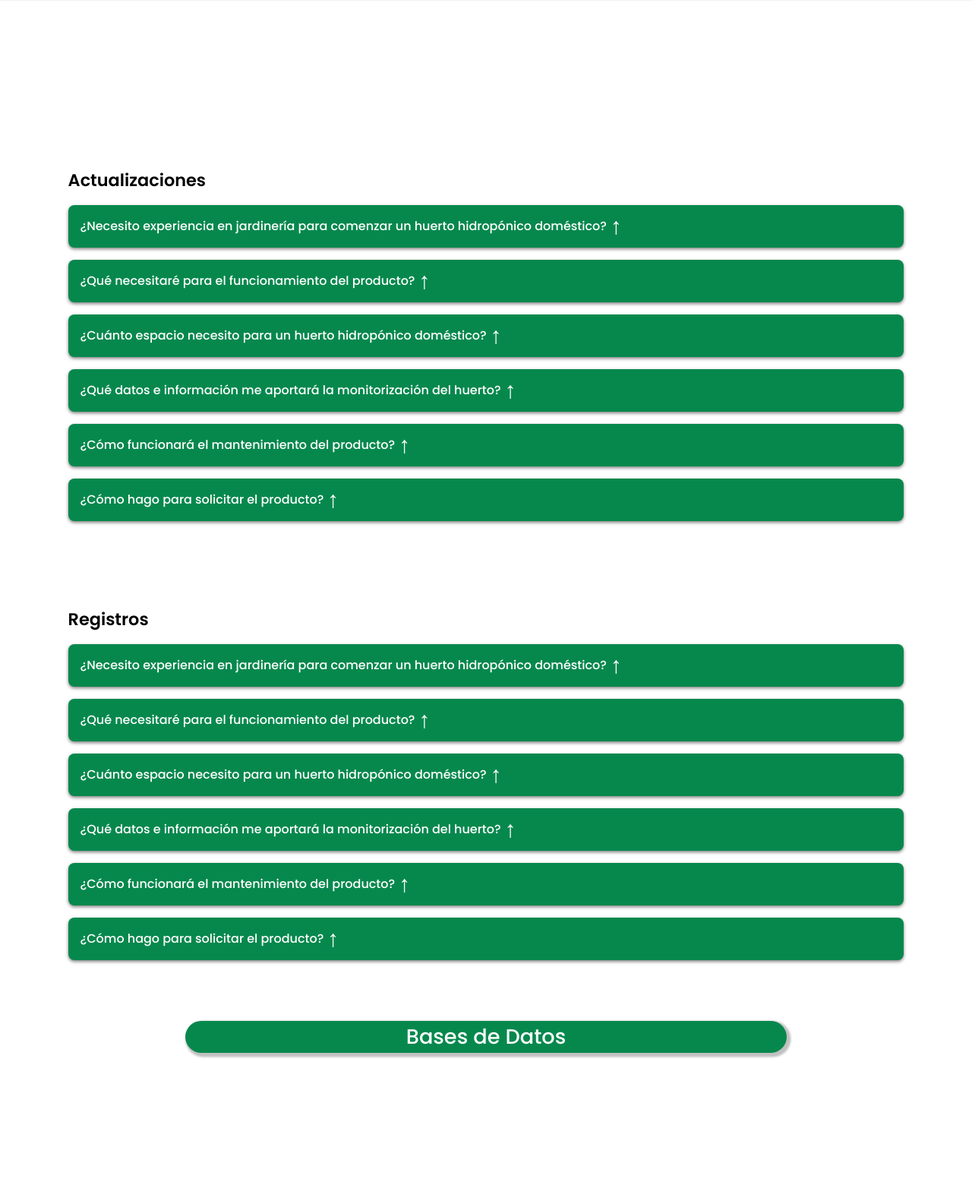
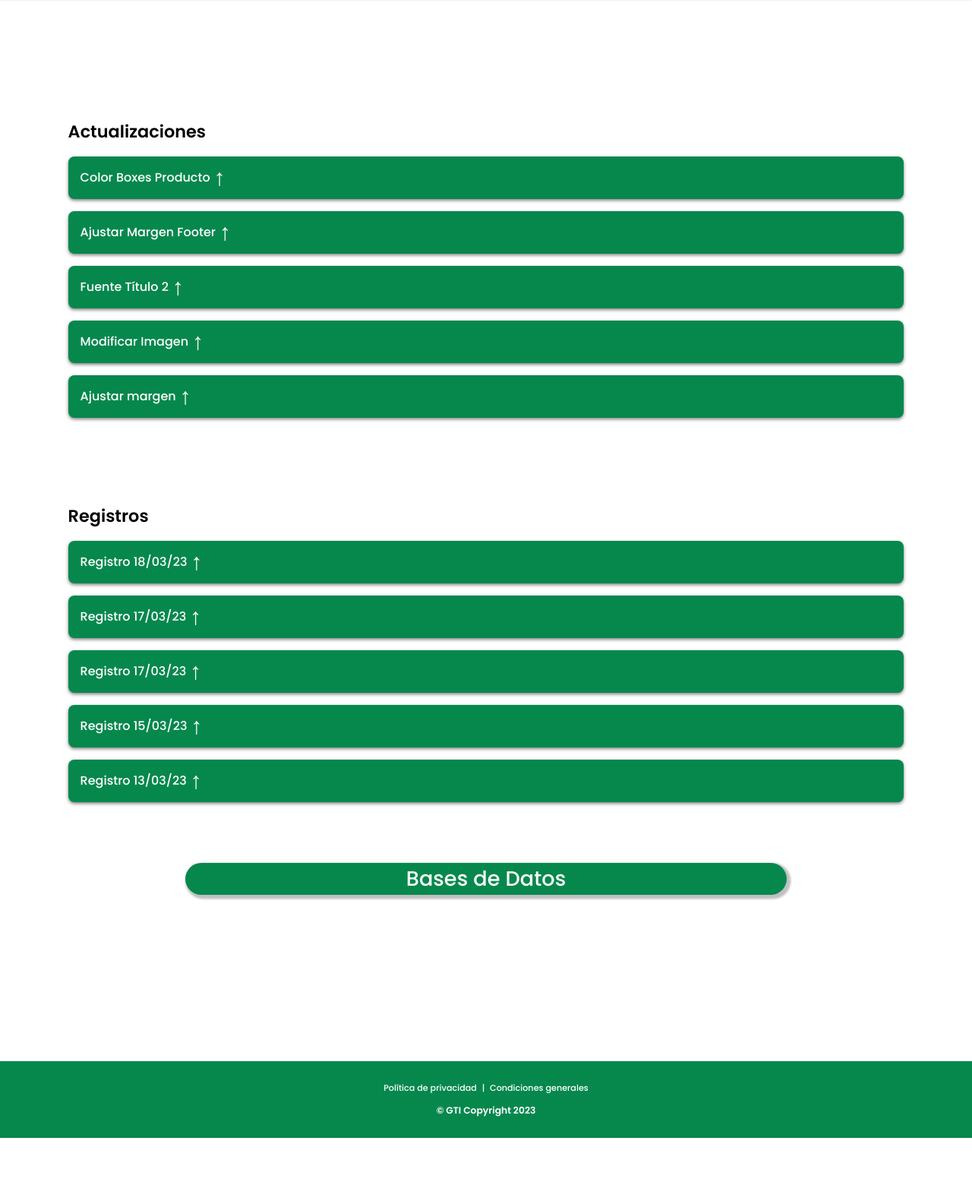
Before and after one commit to juandiazx/Huertodo, a PHP site: page /Administrador_Web.html in a window 1280 px wide. Shown: the part 100-1685 px from the top of the page at 76% size. After the commit the page ends 1598 px from the top, so only its background shows below. Run offline with PHP 8.4, Linux system fonts and the light colour scheme.

Commit message:
Texto completado Adm Web

```diff
--- a/src/app/Administrador_Web.html
+++ b/src/app/Administrador_Web.html
@@ -51,18 +51,17 @@
 <!-- Sección Actualizaciones -->
 <section class="wrapper">
 <section class="seccion-actualizaciones">
-  <section class="separacion-contenido"></section>
   <h2>Actualizaciones</h2>
 
   <!-- Desplegable 1 -->
   <div class="acordeon-trabajador">
     <div class="acordeon-item">
       <div class="acordeon-item-header">
-        ¿Necesito experiencia en jardinería para comenzar un huerto hidropónico doméstico?
+        Color Boxes Producto
       </div>
       <div class="acordeon-item-body">
         <p class="acordeon-item-body-content">
-          No, no se necesita experiencia en jardinería para comenzar un huerto hidropónico doméstico. Los huertos hidropónicos son fáciles de configurar y mantener con recursos en línea.
+          Lorem ipsum dolor sit amet, consectetur adipiscing elit. Aenean euismod bibendum laoreet. Proin gravida dolor sit amet lacus accumsan et viverra justo commodo. Proin sodales pulvinar tempor. Cum sociis natoque penatibus et magnis dis parturient montes, nascetur ridiculus mus. Nam fermentum, nulla luctus pharetra vulputate, felis tellus mollis orci, sed rhoncus sapien nunc eget odio. Lorem ipsum dolor sit amet, consectetur adipiscing elit. Aenean euismod bibendum laoreet. Proin gravida dolor sit amet lacus accumsan et
         </p>
       </div>
     </div>
@@ -71,12 +70,11 @@
   <div class="acordeon-trabajador">
     <div class="acordeon-item">
       <div class="acordeon-item-header">
-        ¿Qué necesitaré para el funcionamiento del producto?
+        Ajustar Margen Footer
       </div>
       <div class="acordeon-item-body">
         <p class="acordeon-item-body-content">
-          Para el funcionamiento de un huerto vertical hidropónico, necesitarás un sistema de riego, bomba de agua, sustrato o solución nutritiva, un recipiente de agua, luz adecuada, semillas o plantas y un soporte.
-        </p>
+          Lorem ipsum dolor sit amet, consectetur adipiscing elit. Aenean euismod bibendum laoreet. Proin gravida dolor sit amet lacus accumsan et viverra justo commodo. Proin sodales pulvinar tempor. Cum sociis natoque penatibus et magnis dis parturient montes, nascetur ridiculus mus. Nam fermentum, nulla luctus pharetra vulputate, felis tellus mollis orci, sed rhoncus sapien nunc eget odio. Lorem ipsum dolor sit amet, consectetur adipiscing elit. Aenean euismod bibendum laoreet. Proin gravida dolor sit amet lacus accumsan et         </p>
       </div>
     </div>
   </div>
@@ -84,12 +82,11 @@
   <div class="acordeon-trabajador">
     <div class="acordeon-item">
       <div class="acordeon-item-header">
-        ¿Cuánto espacio necesito para un huerto hidropónico doméstico?
+        Fuente Título 2
       </div>
       <div class="acordeon-item-body">
         <p class="acordeon-item-body-content">
-          Un huerto hidropónico doméstico puede ser configurado en una pequeña área, como en una ventana o en una esquina de la casa. El espacio necesario dependerá de la cantidad y el tamaño de las plantas, pero en general, los huertos hidropónicos son ideales para espacios pequeños.
-        </p>
+          Lorem ipsum dolor sit amet, consectetur adipiscing elit. Aenean euismod bibendum laoreet. Proin gravida dolor sit amet lacus accumsan et viverra justo commodo. Proin sodales pulvinar tempor. Cum sociis natoque penatibus et magnis dis parturient montes, nascetur ridiculus mus. Nam fermentum, nulla luctus pharetra vulputate, felis tellus mollis orci, sed rhoncus sapien nunc eget odio. Lorem ipsum dolor sit amet, consectetur adipiscing elit. Aenean euismod bibendum laoreet. Proin gravida dolor sit amet lacus accumsan et         </p>
       </div>
     </div>
   </div>
@@ -97,12 +94,11 @@
   <div class="acordeon-trabajador">
     <div class="acordeon-item">
       <div class="acordeon-item-header">
-        ¿Qué datos e información me aportará la monitorización del huerto?
+        Modificar Imagen
       </div>
       <div class="acordeon-item-body">
         <p class="acordeon-item-body-content">
-          La monitorización de un huerto hidropónico proporcionará información valiosa, como el nivel de pH y nutrientes en la solución, la temperatura del agua y del aire, la humedad, y la intensidad de la luz. Estos datos pueden ayudar a los cultivadores a optimizar el rendimiento de las plantas y ajustar las condiciones de crecimiento para obtener mejores resultados.
-        </p>
+          Lorem ipsum dolor sit amet, consectetur adipiscing elit. Aenean euismod bibendum laoreet. Proin gravida dolor sit amet lacus accumsan et viverra justo commodo. Proin sodales pulvinar tempor. Cum sociis natoque penatibus et magnis dis parturient montes, nascetur ridiculus mus. Nam fermentum, nulla luctus pharetra vulputate, felis tellus mollis orci, sed rhoncus sapien nunc eget odio. Lorem ipsum dolor sit amet, consectetur adipiscing elit. Aenean euismod bibendum laoreet. Proin gravida dolor sit amet lacus accumsan et         </p>
       </div>
     </div>
   </div>
@@ -110,25 +106,11 @@
   <div class="acordeon-trabajador">
     <div class="acordeon-item">
       <div class="acordeon-item-header">
-        ¿Cómo funcionará el mantenimiento del producto?
+        Ajustar margen
       </div>
       <div class="acordeon-item-body">
         <p class="acordeon-item-body-content">
-          El mantenimiento del huerto hidropónico incluirá tareas como controlar y ajustar el nivel de nutrientes y pH de la solución, limpiar el sistema y reemplazar el agua regularmente, verificar la iluminación y la temperatura, y monitorear el crecimiento de las plantas. El mantenimiento también puede incluir la poda y cosecha de las plantas para asegurar su salud y el rendimiento del huerto.
-        </p>
-      </div>
-    </div>
-  </div>
-  <!-- Desplegable 6 -->
-  <div class="acordeon-trabajador">
-    <div class="acordeon-item">
-      <div class="acordeon-item-header">
-        ¿Cómo hago para solicitar el producto?
-      </div>
-      <div class="acordeon-item-body">
-        <p class="acordeon-item-body-content">
-          Para solicitar el producto, simplemente rellena el formulario de contacto proporcionado. En este formulario podrás incluir tu información de contacto y cualquier pregunta o consulta que tengas sobre el producto.
-        </p>
+          Lorem ipsum dolor sit amet, consectetur adipiscing elit. Aenean euismod bibendum laoreet. Proin gravida dolor sit amet lacus accumsan et viverra justo commodo. Proin sodales pulvinar tempor. Cum sociis natoque penatibus et magnis dis parturient montes, nascetur ridiculus mus. Nam fermentum, nulla luctus pharetra vulputate, felis tellus mollis orci, sed rhoncus sapien nunc eget odio. Lorem ipsum dolor sit amet, consectetur adipiscing elit. Aenean euismod bibendum laoreet. Proin gravida dolor sit amet lacus accumsan et         </p>
       </div>
     </div>
   </div>
@@ -145,12 +127,11 @@
   <div class="acordeon-trabajador">
     <div class="acordeon-item">
       <div class="acordeon-item-header">
-        ¿Necesito experiencia en jardinería para comenzar un huerto hidropónico doméstico?
+        Registro 18/03/23
       </div>
       <div class="acordeon-item-body">
         <p class="acordeon-item-body-content">
-          No, no se necesita experiencia en jardinería para comenzar un huerto hidropónico doméstico. Los huertos hidropónicos son fáciles de configurar y mantener con recursos en línea.
-        </p>
+          Lorem ipsum dolor sit amet, consectetur adipiscing elit. Aenean euismod bibendum laoreet.        </p>
       </div>
     </div>
   </div>
@@ -158,12 +139,11 @@
   <div class="acordeon-trabajador">
     <div class="acordeon-item">
       <div class="acordeon-item-header">
-        ¿Qué necesitaré para el funcionamiento del producto?
+        Registro 17/03/23
       </div>
       <div class="acordeon-item-body">
         <p class="acordeon-item-body-content">
-          Para el funcionamiento de un huerto vertical hidropónico, necesitarás un sistema de riego, bomba de agua, sustrato o solución nutritiva, un recipiente de agua, luz adecuada, semillas o plantas y un soporte.
-        </p>
+          Lorem ipsum dolor sit amet, consectetur adipiscing elit. Aenean euismod bibendum laoreet.        </p>
       </div>
     </div>
   </div>
@@ -171,12 +151,11 @@
   <div class="acordeon-trabajador">
     <div class="acordeon-item">
       <div class="acordeon-item-header">
-        ¿Cuánto espacio necesito para un huerto hidropónico doméstico?
+        Registro 17/03/23
       </div>
       <div class="acordeon-item-body">
         <p class="acordeon-item-body-content">
-          Un huerto hidropónico doméstico puede ser configurado en una pequeña área, como en una ventana o en una esquina de la casa. El espacio necesario dependerá de la cantidad y el tamaño de las plantas, pero en general, los huertos hidropónicos son ideales para espacios pequeños.
-        </p>
+          Lorem ipsum dolor sit amet, consectetur adipiscing elit. Aenean euismod bibendum laoreet.        </p>
       </div>
     </div>
   </div>
@@ -184,12 +163,11 @@
   <div class="acordeon-trabajador">
     <div class="acordeon-item">
       <div class="acordeon-item-header">
-        ¿Qué datos e información me aportará la monitorización del huerto?
+        Registro 15/03/23
       </div>
       <div class="acordeon-item-body">
         <p class="acordeon-item-body-content">
-          La monitorización de un huerto hidropónico proporcionará información valiosa, como el nivel de pH y nutrientes en la solución, la temperatura del agua y del aire, la humedad, y la intensidad de la luz. Estos datos pueden ayudar a los cultivadores a optimizar el rendimiento de las plantas y ajustar las condiciones de crecimiento para obtener mejores resultados.
-        </p>
+          Lorem ipsum dolor sit amet, consectetur adipiscing elit. Aenean euismod bibendum laoreet.        </p>
       </div>
     </div>
   </div>
@@ -197,25 +175,11 @@
   <div class="acordeon-trabajador">
     <div class="acordeon-item">
       <div class="acordeon-item-header">
-        ¿Cómo funcionará el mantenimiento del producto?
+        Registro 13/03/23
       </div>
       <div class="acordeon-item-body">
         <p class="acordeon-item-body-content">
-          El mantenimiento del huerto hidropónico incluirá tareas como controlar y ajustar el nivel de nutrientes y pH de la solución, limpiar el sistema y reemplazar el agua regularmente, verificar la iluminación y la temperatura, y monitorear el crecimiento de las plantas. El mantenimiento también puede incluir la poda y cosecha de las plantas para asegurar su salud y el rendimiento del huerto.
-        </p>
-      </div>
-    </div>
-  </div>
-  <!-- Desplegable 6 -->
-  <div class="acordeon-trabajador">
-    <div class="acordeon-item">
-      <div class="acordeon-item-header">
-        ¿Cómo hago para solicitar el producto?
-      </div>
-      <div class="acordeon-item-body">
-        <p class="acordeon-item-body-content">
-          Para solicitar el producto, simplemente rellena el formulario de contacto proporcionado. En este formulario podrás incluir tu información de contacto y cualquier pregunta o consulta que tengas sobre el producto.
-        </p>
+          Lorem ipsum dolor sit amet, consectetur adipiscing elit. Aenean euismod bibendum laoreet.        </p>
       </div>
     </div>
   </div>
--- a/src/app/Sobre_Nosotros.html
+++ b/src/app/Sobre_Nosotros.html
@@ -95,6 +95,6 @@
     <p class="parrafo-negrita">© GTI Copyright 2023</p>
   </section>
 </footer>
-<!-- Termina el footer-->
+<!-- Termina el footers-->
 </body>
 </html>
--- a/src/app/css/estilos.css
+++ b/src/app/css/estilos.css
@@ -115,6 +115,7 @@
     text-align: justify-all;
     align-items: center;
     border: 0px solid black;
+    margin: 0 auto;
 }
 
 /* Estilo imágenes página Sobre Nosotros */
@@ -227,6 +228,30 @@
 
 .seccion-registros {
     margin-top: 4vh;
+}
+
+.acordeon-item-header-web {
+    padding: 0.5rem 1rem 0.5rem 1rem;
+    min-height: 3.5rem;
+    line-height: 1.3rem;
+    font-weight: 500;
+    display: flex;
+    align-items: center;
+    cursor: pointer;
+}
+
+/* Fecha Desplegable Icono */
+.acordeon-item-header-web::after {
+    content: "\2191";
+    font-size: 1.9rem;
+    margin-left: 0.3rem;
+    align-self: center;
+    transition: transform 0.2s ease-in-out;
+    /*content: "\2573";*/
+}
+
+.acordeon-item-header-web.active::after {
+    transform: rotate(180deg);
 }
 
 /*------------------------ACABA PÁGINA ADMINISTRADOR WEB------------------------*/
```
